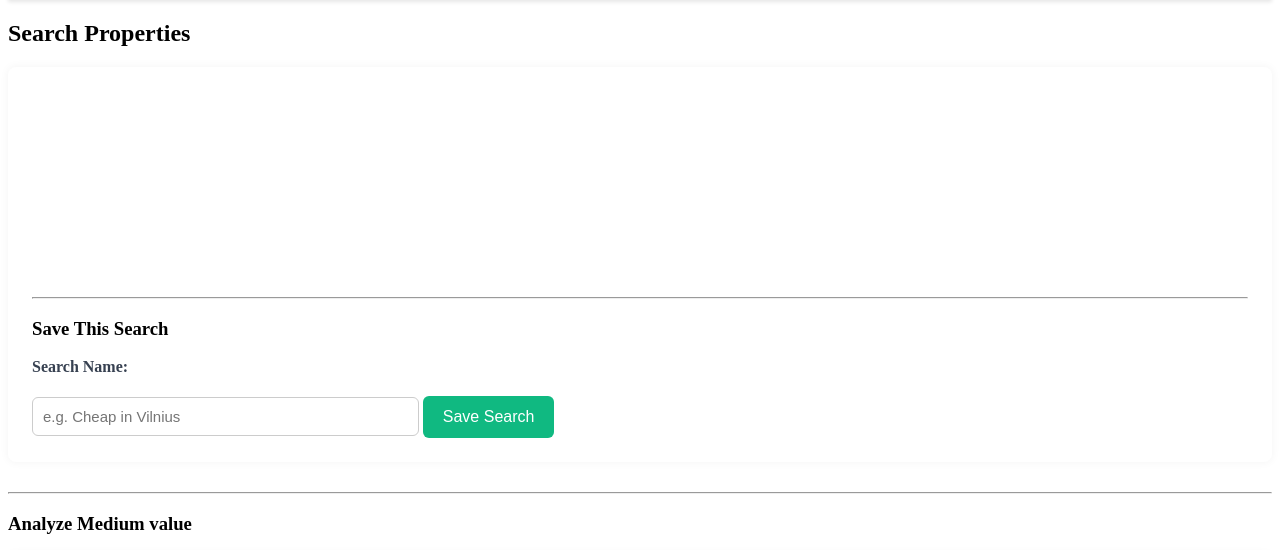
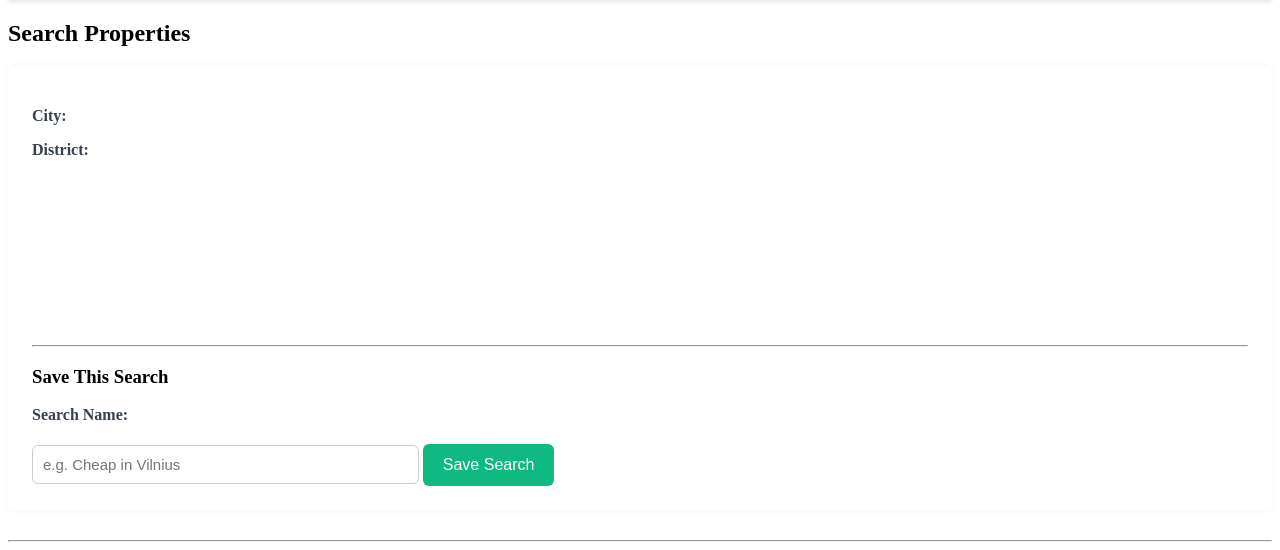
Before and after one commit to Dimasx93/Aruodas_web_scrape_project, a Python web app: template real_estate_project/app/templates/search.html in a window 1280 px wide. Shown: the part 70-620 px from the top of the page. Run offline with Jinja, Linux system fonts and the light colour scheme; the template is opened without the code that fills it, so the values that code supplies are empty.

Commit message:
Second commit, save search finished, suggestions for city and district almost completed.

```diff
--- a/real_estate_project/app/forms.py
+++ b/real_estate_project/app/forms.py
@@ -2,20 +2,24 @@
 from flask_wtf import FlaskForm
 from wtforms import StringField, PasswordField, SubmitField, IntegerField
 from wtforms.validators import DataRequired, Length, Optional, NumberRange
+from wtforms.widgets import TextInput
+
 
 class RegisterForm(FlaskForm):
     username = StringField('Username', validators=[DataRequired(), Length(min=3, max=20)])
     password = PasswordField('Password', validators=[DataRequired()])
     submit = SubmitField('Register')
 
+
 class LoginForm(FlaskForm):
     username = StringField("Username", validators=[DataRequired()])
     password = PasswordField("Password", validators=[DataRequired()])
     submit = SubmitField("Submit")
 
+
 class PropertySearchForm(FlaskForm):
+    city = StringField("City", widget=TextInput(), render_kw={"id": "city-input", "autocomplete": "off"})
 
-    city = StringField("City", validators=[Optional()])
     district = StringField("District", validators=[Optional()])
 
     price_min = IntegerField("Min Price (€)", validators=[Optional(), NumberRange(min=1)])
--- a/real_estate_project/app/static/style.css
+++ b/real_estate_project/app/static/style.css
@@ -92,3 +92,23 @@ button:hover,
 input[type="submit"]:hover {
     background-color: #059669;
 }
+
+<style>
+  .suggestions-list {
+    border: 1px solid #ccc;
+    display: none;
+    position: absolute;
+    background: white;
+    z-index: 1000;
+    list-style: none;
+    margin: 0;
+    padding: 0;
+  }
+  .suggestions-list li {
+    padding: 5px;
+    cursor: pointer;
+  }
+  .suggestions-list li:hover {
+    background: #eee;
+  }
+</style>
--- a/real_estate_project/app/templates/search.html
+++ b/real_estate_project/app/templates/search.html
@@ -6,8 +6,15 @@
 
 <form method="POST">
     {{ form.hidden_tag() }}
-    {{ form.city.label }} {{ form.city }}<br>
-    {{ form.district.label }} {{ form.district }}<br>
+
+    <label for="{{ form.city.id }}">City:</label>
+    {{ form.city(id="city-input", autocomplete="off") }}
+    <ul id="city-suggestions" class="suggestions-list"></ul>
+
+    <label for="{{ form.district.id }}">District:</label>
+    {{ form.district(id="district-input", autocomplete="off") }}
+    <ul id="district-suggestions" class="suggestions-list"></ul>
+
     {{ form.price_min.label }} {{ form.price_min }}<br>
     {{ form.price_max.label }} {{ form.price_max }}<br>
     {{ form.size_min.label }} {{ form.size_min }}<br>
@@ -28,13 +35,8 @@
         document.getElementById("saveSearchBtn").addEventListener("click", function () {
           const name = document.getElementById("searchName").value;
 
-    // Always safe and fallback to empty query
-    let query = {};
-    try {
-      query = JSON.parse('{{ query | tojson | safe }}');
-    } catch (e) {
-      console.warn("No query found or query is not JSON parseable");
-    }
+          //inject query directly as JS object
+          const query = {{ query | tojson | safe }};
 
           if (!name) {
             alert("Please provide a name for the search.");
@@ -58,6 +60,57 @@
             console.error(error);
           });
         });
+
+          function setupAutosuggest(inputId, suggestionBoxId, endpoint) {
+            const input = document.getElementById(inputId);
+            const suggestionBox = document.getElementById(suggestionBoxId);
+
+            input.addEventListener("input", function () {
+              const query = this.value;
+              if (!query) {
+                suggestionBox.style.display = "none";
+                return;
+              }
+
+              fetch(`/autocomplete/${endpoint}?q=${encodeURIComponent(query)}`)
+                .then(response => response.json())
+                .then(results => {
+                  suggestionBox.innerHTML = "";
+                  if (results.length === 0) {
+                    suggestionBox.style.display = "none";
+                    return;
+                  }
+
+                  results.forEach(item => {
+                    const li = document.createElement("li");
+                    li.textContent = item;
+                    li.addEventListener("click", () => {
+                      input.value = item;
+                      suggestionBox.style.display = "none";
+                    });
+                    suggestionBox.appendChild(li);
+                  });
+
+                  const rect = input.getBoundingClientRect();
+                  suggestionBox.style.left = rect.left + "px";
+                  suggestionBox.style.top = rect.bottom + "px";
+                  suggestionBox.style.width = rect.width + "px";
+                  suggestionBox.style.display = "block";
+                });
+            });
+
+            document.addEventListener("click", function (e) {
+              if (!suggestionBox.contains(e.target) && e.target !== input) {
+                suggestionBox.style.display = "none";
+              }
+            });
+          }
+
+          document.addEventListener("DOMContentLoaded", function () {
+            setupAutosuggest("city-input", "city-suggestions", "city");
+            setupAutosuggest("district-input", "district-suggestions", "district");
+          });
+
     </script>
 
 
```
Also changed, not shown: real_estate_project/app/flask_aruodas.py (+25 -3 lines). Lines whose indentation alone changed are shown as unchanged.
